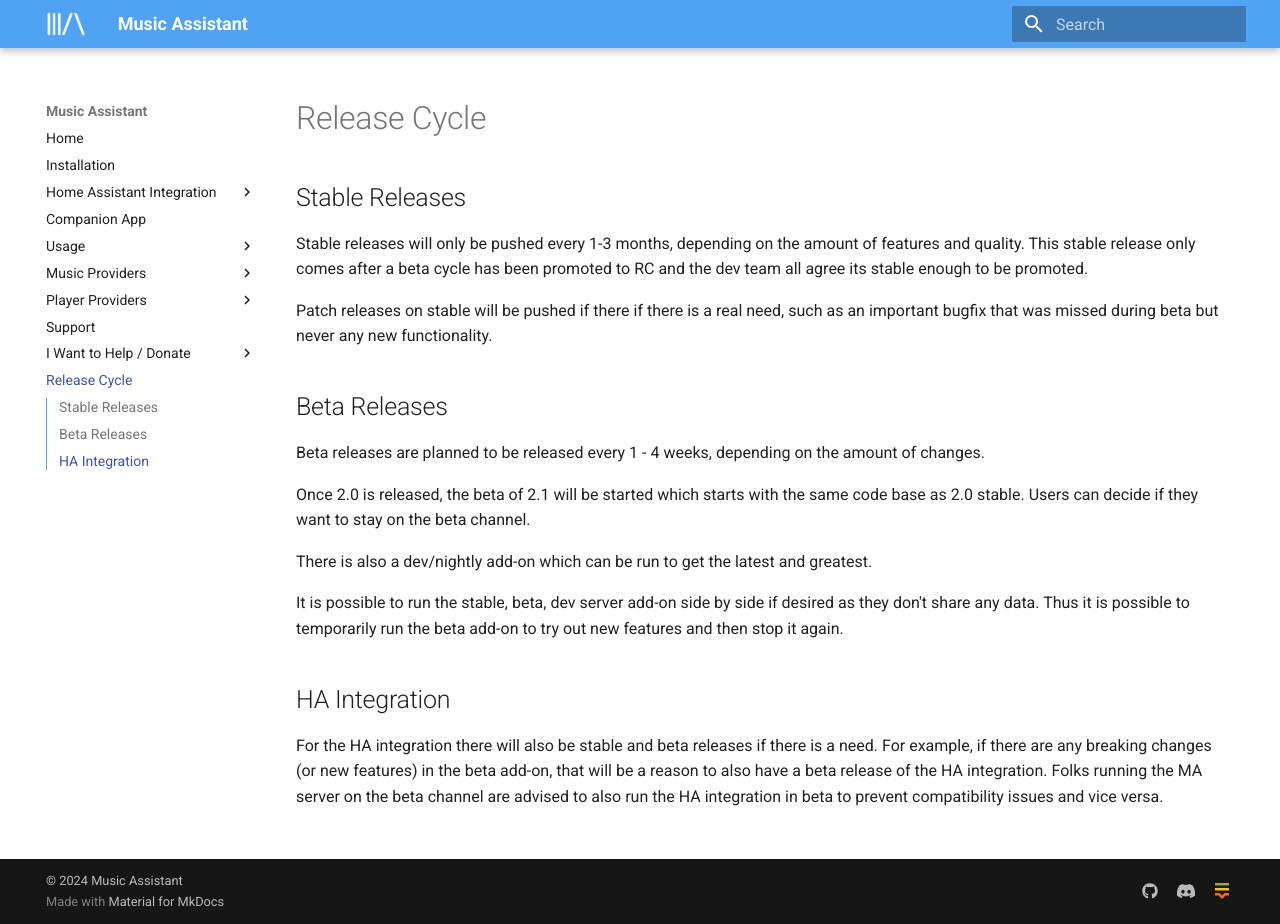
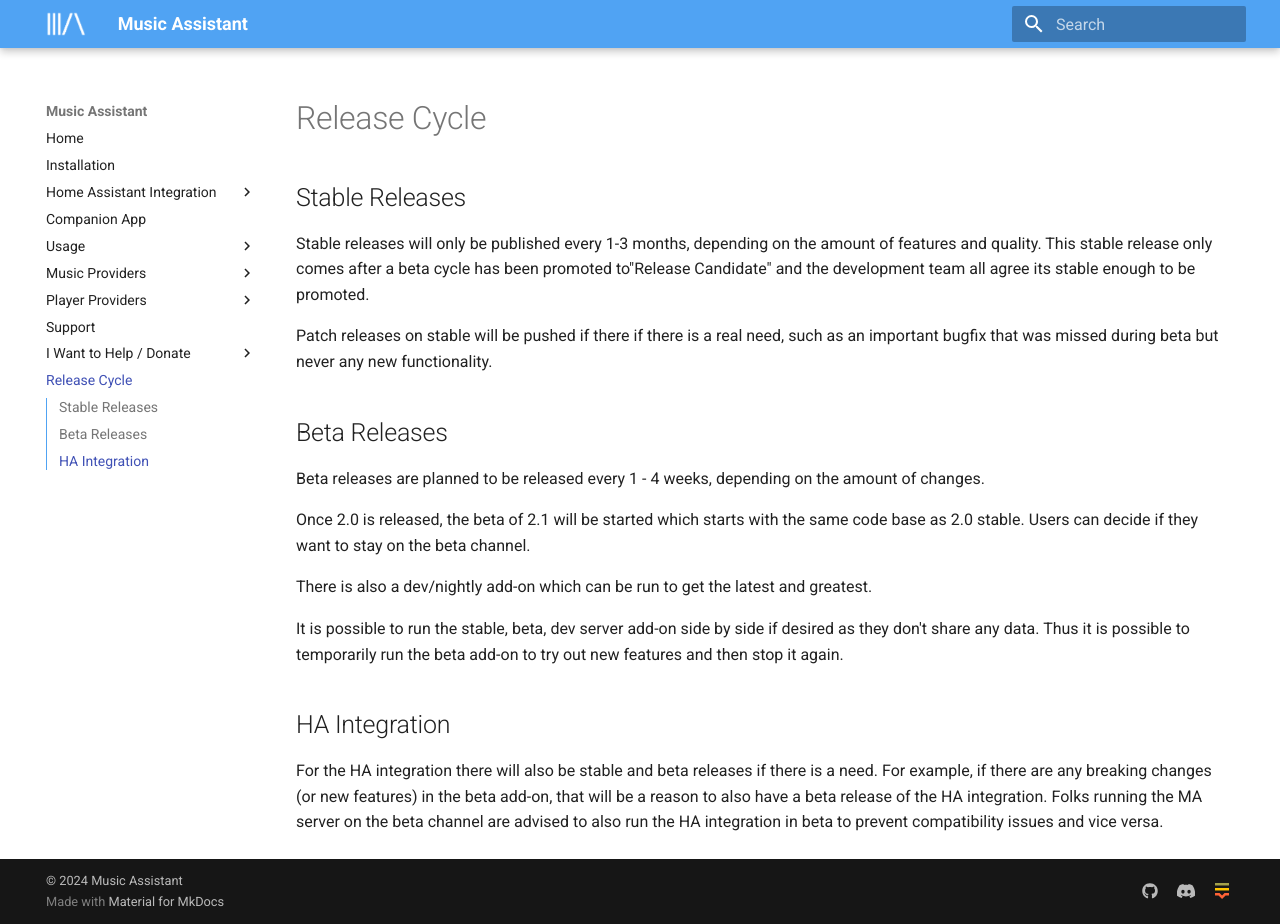
Before and after one commit to pwbriggs/music-assistant.github.io, an MkDocs documentation site: the page built from docs/release.md, in a window 1280 px wide and 924 px high. Built offline with MkDocs 1.6.1 and Material for MkDocs 9.7.7, drawn with Linux system fonts in a browser that asks for light colours.

Commit message:
Updated text
Co-authored-by: Marcel van der Veldt <m.vanderveldt@outlook.com>

```diff
--- a/docs/release.md
+++ b/docs/release.md
@@ -2,7 +2,7 @@
 
 ## Stable Releases
 
-Stable releases will only be pushed every 1-3 months, depending on the amount of features and quality. This stable release only comes after a beta cycle has been promoted to RC and the dev team all agree its stable enough to be promoted.
+Stable releases will only be published every 1-3 months, depending on the amount of features and quality. This stable release only comes after a beta cycle has been promoted to"Release Candidate" and the development team all agree its stable enough to be promoted.
 
 Patch releases on stable will be pushed if there if there is a real need, such as an important bugfix that was missed during beta but never any new functionality.
 
```
